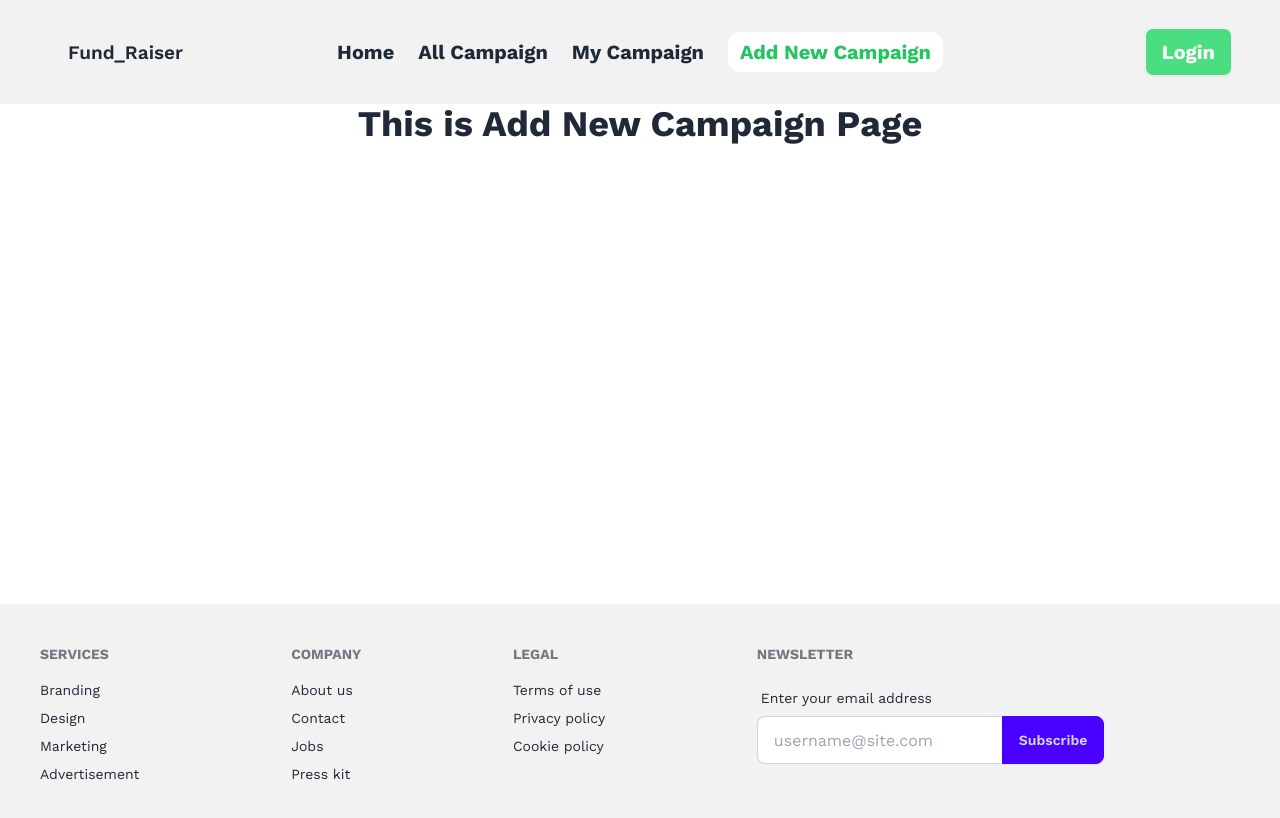
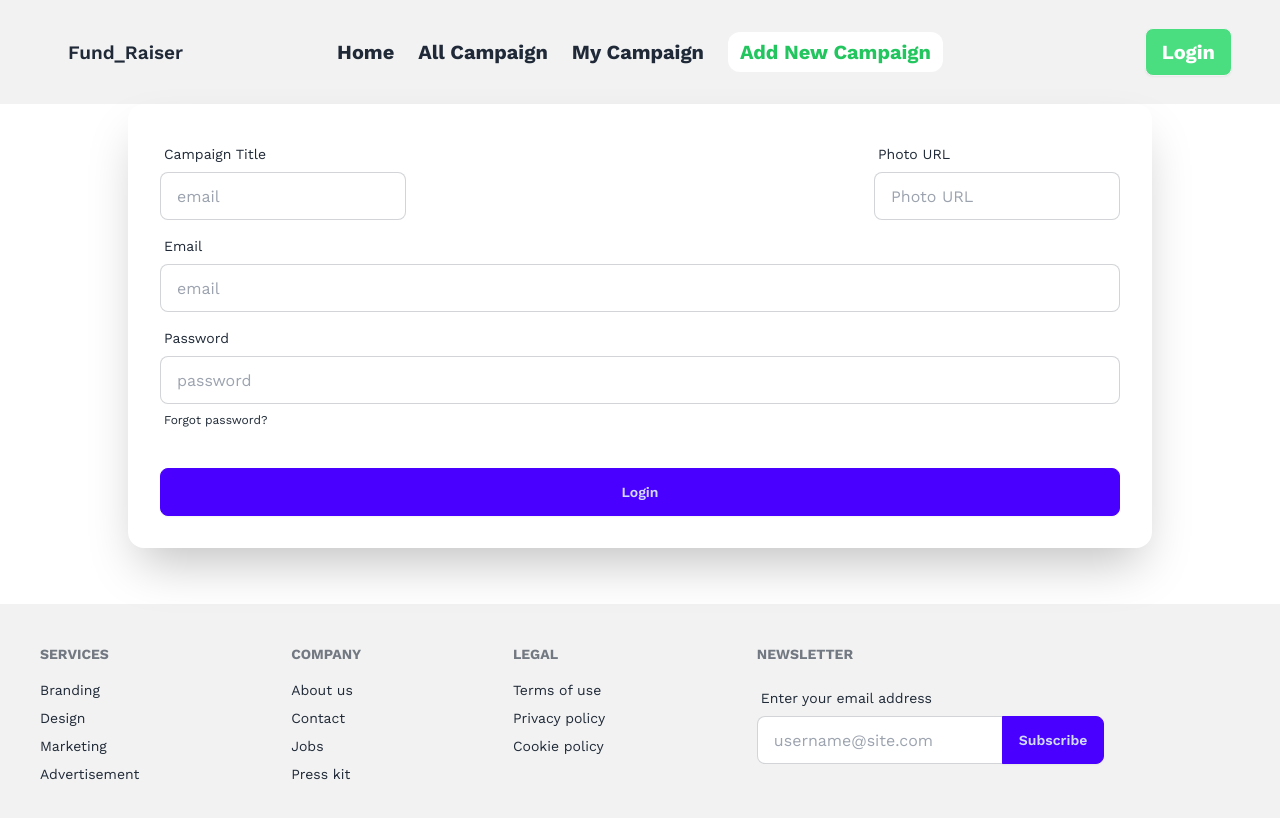
Before and after one commit to Rokon-Khan/ph-assignment-10, a React (Vite) app: page /addnewcampaign in a window 1280 px wide. Shown: the top 818 px of the page. Built offline with nearby package versions, Linux system fonts and the light colour scheme; no server answers.

Commit message:
Add New Campaign Page Form Added

```diff
--- a/src/pages/AddNewCampaign.jsx
+++ b/src/pages/AddNewCampaign.jsx
@@ -3,9 +3,67 @@ import React from "react";
 const AddNewCampaign = () => {
   return (
     <div>
-      <h1 className="text-4xl font-bold text-center">
-        This is Add New Campaign Page
-      </h1>
+      <div className="card bg-base-100 w-full lg:max-w-screen-lg max-w-sm mx-auto shrink-0 shadow-2xl">
+        <form className="card-body">
+          {/* Photo and Title Row */}
+          <div className="form-control lg:flex-row justify-between items-center">
+            <div className="form-control">
+              <label className="label">
+                <span className="label-text">Campaign Title</span>
+              </label>
+              <input
+                type="text"
+                name="text"
+                placeholder="email"
+                className="input input-bordered"
+                required
+              />
+            </div>
+            <div className="form-control">
+              <label className="label">
+                <span className="label-text">Photo URL</span>
+              </label>
+              <input
+                type="text"
+                required
+                name="photo"
+                placeholder="Photo URL"
+                className="input input-bordered"
+              />
+            </div>
+          </div>
+          <div className="form-control">
+            <label className="label">
+              <span className="label-text">Email</span>
+            </label>
+            <input
+              type="email"
+              placeholder="email"
+              className="input input-bordered"
+              required
+            />
+          </div>
+          <div className="form-control">
+            <label className="label">
+              <span className="label-text">Password</span>
+            </label>
+            <input
+              type="password"
+              placeholder="password"
+              className="input input-bordered"
+              required
+            />
+            <label className="label">
+              <a href="#" className="label-text-alt link link-hover">
+                Forgot password?
+              </a>
+            </label>
+          </div>
+          <div className="form-control mt-6">
+            <button className="btn btn-primary">Login</button>
+          </div>
+        </form>
+      </div>
     </div>
   );
 };
```
